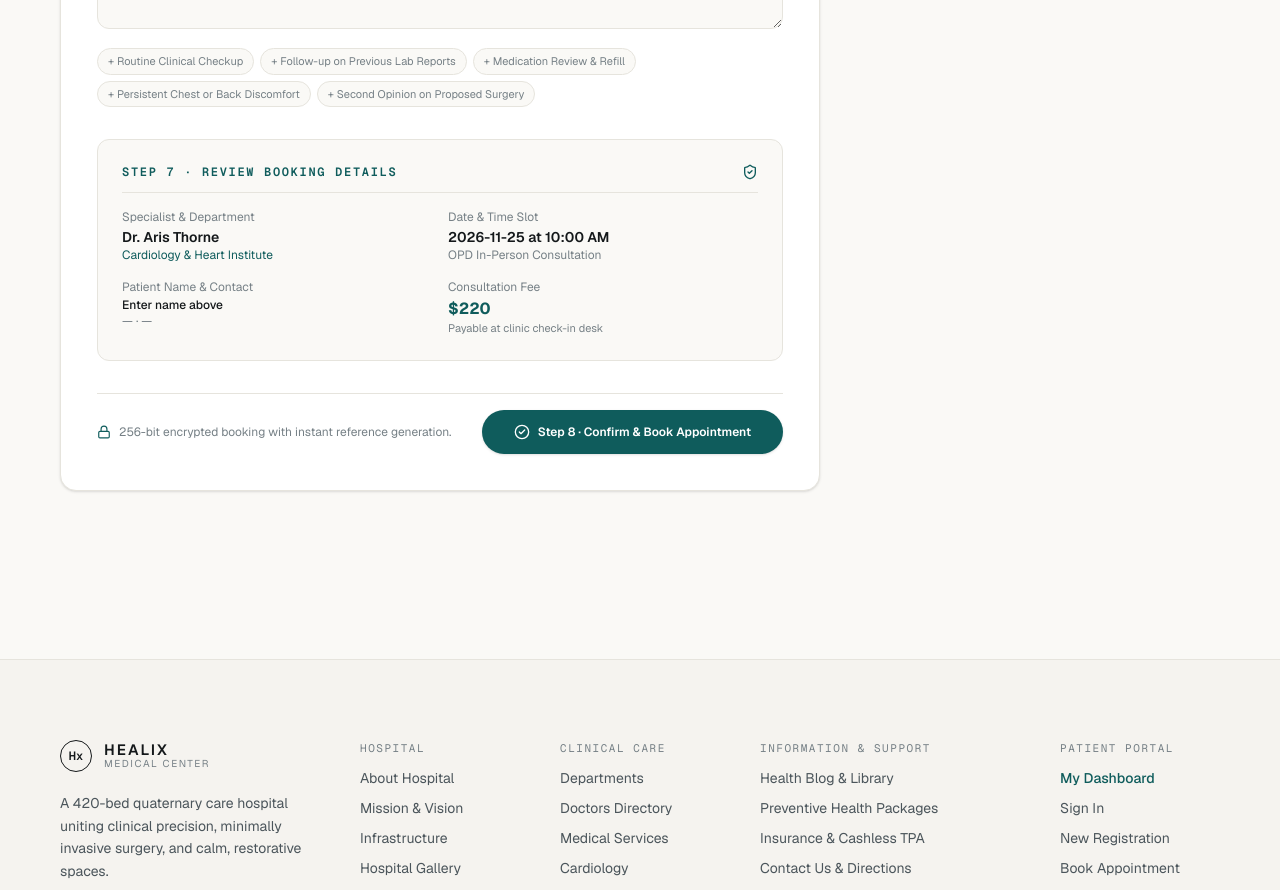
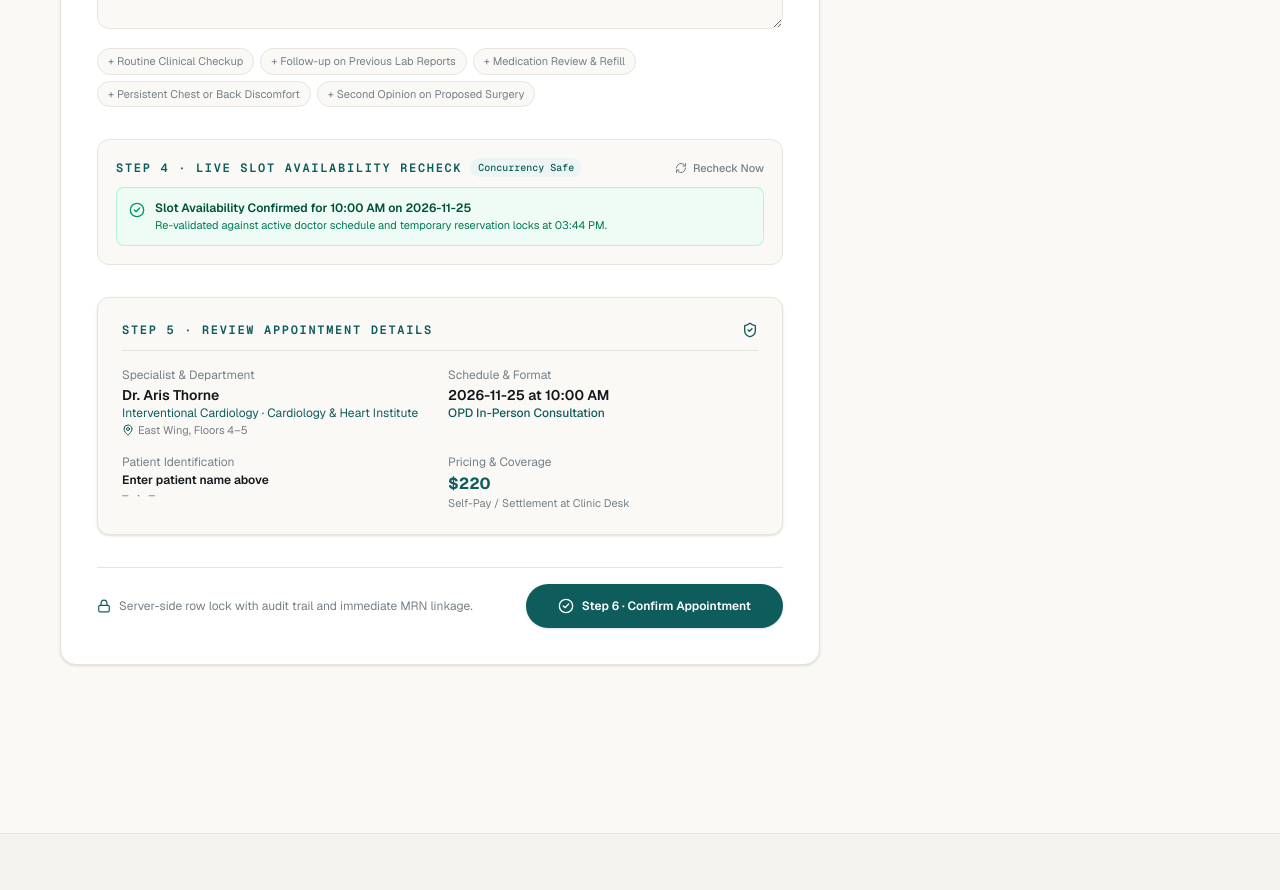
Before and after one commit to Basudev-Mardi/HEALix-0.3, a Next.js app in the folder frontend/my-app/: page /appointments/patient-details in a window 1280 px wide. Shown: the part 1400-2290 px from the top of the page. Built offline with nearby package versions, Linux system fonts and the light colour scheme; no server answers.

Commit message:
feat: complete Workflow C existing patient appointment booking with live slot recheck, review step, audit logs, and dashboard sync

```diff
--- a/frontend/my-app/components/PatientDetailsClient.tsx
+++ b/frontend/my-app/components/PatientDetailsClient.tsx
@@ -17,6 +17,8 @@ import {
   MapPin,
   Search,
   ShieldCheck,
+  AlertTriangle,
+  RefreshCw,
   Sparkles,
   Stethoscope,
   UserCheck,
@@ -78,6 +80,51 @@ export default function PatientDetailsClient({ doctors }: { doctors: Doctor[] })
   const [submitting, setSubmitting] = useState(false);
   const [error, setError] = useState('');
 
+  // Step 4: System checks slot availability again (Workflow C - Step 4)
+  const [slotStatus, setSlotStatus] = useState<'checking' | 'verified' | 'conflict'>('checking');
+  const [slotConflictMsg, setSlotConflictMsg] = useState('');
+  const [slotLastChecked, setSlotLastChecked] = useState('');
+  const [recheckingSlot, setRecheckingSlot] = useState(false);
+
+  const recheckSlotAvailability = async () => {
+    if (!bookingContext.doctor?.slug || !bookingContext.date || !bookingContext.slot) return;
+    setRecheckingSlot(true);
+    try {
+      const apiBase = getPublicApiBase();
+      const res = await fetch(
+        `${apiBase}/appointments/slots?doctor=${encodeURIComponent(
+          bookingContext.doctor.slug
+        )}&date=${encodeURIComponent(bookingContext.date)}`
+      );
+      if (res.ok) {
+        const json = await res.json();
+        const found = json.data?.slots?.find((s: any) => s.time === bookingContext.slot);
+        if (found && !found.available) {
+          setSlotStatus('conflict');
+          setSlotConflictMsg(
+            `The slot ${bookingContext.slot} on ${bookingContext.date} has just been occupied by another booking.`
+          );
+        } else {
+          setSlotStatus('verified');
+          setSlotConflictMsg('');
+          setSlotLastChecked(new Date().toLocaleTimeString([], { hour: '2-digit', minute: '2-digit' }));
+        }
+      } else {
+        setSlotStatus('verified');
+        setSlotLastChecked(new Date().toLocaleTimeString([], { hour: '2-digit', minute: '2-digit' }));
+      }
+    } catch {
+      setSlotStatus('verified');
+      setSlotLastChecked(new Date().toLocaleTimeString([], { hour: '2-digit', minute: '2-digit' }));
+    } finally {
+      setRecheckingSlot(false);
+    }
+  };
+
+  useEffect(() => {
+    recheckSlotAvailability();
+  }, [bookingContext.doctor?.slug, bookingContext.date, bookingContext.slot]);
+
   // Auto-detect logged in patient portal session if present
   useEffect(() => {
     const patient = getStoredPatient();
@@ -105,22 +152,26 @@ export default function PatientDetailsClient({ doctors }: { doctors: Doctor[] })
       setPatientDob(patient.date_of_birth || '');
       setPatientGender(patient.gender || '');
       if (patient.insurance_provider) setInsuranceProvider(patient.insurance_provider);
-      setLookupMessage(`Verified patient profile found for ${patient.full_name}`);
+      setLookupMessage(`Verified patient profile found for ${patient.full_name} (${patient.mrn || ''})`);
     } else {
       // Simulate verified demo patient lookup
-      setPatientName('Eleanor Vance');
-      setPatientEmail(q.includes('@') ? q : 'eleanor.vance@example.com');
-      setPatientPhone('+1 (617) 555-0144');
-      setPatientDob('1984-06-18');
+      setPatientName('Clara Vance');
+      setPatientEmail(q.includes('@') ? q : 'clara.vance@example.com');
+      setPatientPhone('+1 (617) 555-0148');
+      setPatientDob('1984-06-14');
       setPatientGender('Female');
       setInsuranceProvider('Blue Cross Blue Shield');
-      setLookupMessage(`Verified existing patient record retrieved for ${existingLookup}`);
+      setLookupMessage(`Verified existing patient record retrieved for ${existingLookup} (HX-MRN-402819)`);
     }
   }
 
   async function handleSubmit(e: React.FormEvent) {
     e.preventDefault();
     if (!bookingContext.doctor) return;
+    if (slotStatus === 'conflict') {
+      setError('Please select an available time slot before confirming your appointment.');
+      return;
+    }
     setError('');
     setSubmitting(true);
 
@@ -139,6 +190,7 @@ export default function PatientDetailsClient({ doctors }: { doctors: Doctor[] })
           patient_phone: patientPhone,
           patient_dob: patientDob || null,
           patient_gender: patientGender || null,
+          patient_mrn: loggedInPatient?.mrn || undefined,
           insurance_provider: insuranceProvider,
           reason_for_visit: reasonForVisit,
         }),
@@ -473,12 +525,81 @@ export default function PatientDetailsClient({ doctors }: { doctors: Doctor[] })
           </div>
         </div>
 
-        {/* Step 7: Review Booking & Confirmation CTA */}
-        <div className="rounded-xl border border-[#e6e4dd] bg-[#faf9f6] p-6 space-y-4">
+        {/* Step 4: System checks slot availability again (Workflow C - Step 4) */}
+        <div className="rounded-xl border border-[#e6e4dd] bg-[#faf9f6] p-4.5 space-y-2.5">
+          <div className="flex items-center justify-between">
+            <div className="flex items-center gap-2">
+              <span className="text-xs font-mono uppercase tracking-[0.14em] text-[#0f5c5c] font-semibold">
+                Step 4 · Live Slot Availability Recheck
+              </span>
+              <span className="px-2 py-0.5 rounded-full text-[10px] font-mono font-medium bg-[#edf5f4] text-[#0f5c5c]">
+                Concurrency Safe
+              </span>
+            </div>
+            <button
+              type="button"
+              onClick={recheckSlotAvailability}
+              disabled={recheckingSlot}
+              className="inline-flex items-center gap-1.5 text-[11px] font-medium text-[#768086] hover:text-[#0f5c5c] transition-colors"
+            >
+              <RefreshCw className={`h-3 w-3 ${recheckingSlot ? 'animate-spin' : ''}`} />
+              Recheck Now
+            </button>
+          </div>
+
+          {slotStatus === 'checking' && (
+            <div className="flex items-center gap-2 text-xs text-[#768086]">
+              <Loader2 className="h-3.5 w-3.5 animate-spin text-[#0f5c5c]" />
+              <span>Checking live slot capacity with hospital scheduling server...</span>
+            </div>
+          )}
+
+          {slotStatus === 'verified' && (
+            <div className="flex items-start gap-2.5 text-xs text-emerald-800 bg-emerald-50/80 border border-emerald-200/80 rounded-lg p-3">
+              <CheckCircle2 className="h-4 w-4 text-emerald-600 shrink-0 mt-0.5" />
+              <div className="flex-1">
+                <p className="font-semibold text-emerald-900">
+                  Slot Availability Confirmed for {bookingContext.slot} on {bookingContext.date}
+                </p>
+                <p className="text-[11px] text-emerald-700 mt-0.5">
+                  Re-validated against active doctor schedule and temporary reservation locks{slotLastChecked ? ` at ${slotLastChecked}` : ''}.
+                </p>
+              </div>
+            </div>
+          )}
+
+          {slotStatus === 'conflict' && (
+            <div className="flex items-start gap-2.5 text-xs text-rose-800 bg-rose-50 border border-rose-200 rounded-lg p-3">
+              <AlertTriangle className="h-4 w-4 text-rose-600 shrink-0 mt-0.5" />
+              <div className="flex-1 space-y-1.5">
+                <p className="font-semibold text-rose-900">Slot No Longer Available</p>
+                <p className="text-[11px] text-rose-700">
+                  {slotConflictMsg || 'This time slot was just reserved by another patient. Please choose another slot.'}
+                </p>
+                <Link
+                  href={`/appointments/book?doctor=${bookingContext.doctor?.slug || ''}&date=${bookingContext.date}`}
+                  className="inline-block mt-1 px-3 py-1 rounded-md bg-rose-700 text-white text-[11px] font-medium hover:bg-rose-800"
+                >
+                  Choose Another Slot &rarr;
+                </Link>
+              </div>
+            </div>
+          )}
+        </div>
+
+        {/* Step 5: Review Appointment Details (Workflow C - Step 5) */}
+        <div className="rounded-xl border border-[#e6e4dd] bg-[#faf9f6] p-6 space-y-4 shadow-sm">
           <div className="flex items-center justify-between border-b border-[#e6e4dd] pb-3">
-            <span className="text-xs font-mono uppercase tracking-[0.14em] text-[#0f5c5c] font-semibold">
-              Step 7 · Review Booking Details
-            </span>
+            <div className="flex items-center gap-2">
+              <span className="text-xs font-mono uppercase tracking-[0.14em] text-[#0f5c5c] font-semibold">
+                Step 5 · Review Appointment Details
+              </span>
+              {loggedInPatient?.mrn && (
+                <span className="px-2.5 py-0.5 rounded-full text-[10px] font-mono font-bold bg-[#14181a] text-white">
+                  MRN: {loggedInPatient.mrn}
+                </span>
+              )}
+            </div>
             <ShieldCheck className="h-4 w-4 text-[#0f5c5c]" />
           </div>
 
@@ -488,43 +609,70 @@ export default function PatientDetailsClient({ doctors }: { doctors: Doctor[] })
               <p className="font-semibold text-[#14181a] text-sm mt-0.5">
                 {bookingContext.doctor?.name}
               </p>
-              <p className="text-[#0f5c5c]">{bookingContext.doctor?.department_name}</p>
+              <p className="text-[#0f5c5c]">
+                {bookingContext.doctor?.specialty} · {bookingContext.doctor?.department_name}
+              </p>
+              {bookingContext.doctor?.department_floor && (
+                <p className="text-[11px] text-[#768086] mt-0.5 flex items-center gap-1">
+                  <MapPin className="h-3 w-3 text-[#0f5c5c]" />
+                  {bookingContext.doctor.department_floor}
+                </p>
+              )}
             </div>
+
             <div>
-              <p className="text-[#768086]">Date &amp; Time Slot</p>
+              <p className="text-[#768086]">Schedule &amp; Format</p>
               <p className="font-semibold text-[#14181a] text-sm mt-0.5">
                 {bookingContext.date} at {bookingContext.slot}
               </p>
-              <p className="text-[#768086]">{bookingContext.visitType}</p>
+              <p className="text-[#0f5c5c] font-medium">{bookingContext.visitType}</p>
             </div>
+
             <div>
-              <p className="text-[#768086]">Patient Name &amp; Contact</p>
-              <p className="font-medium text-[#14181a] mt-0.5">
-                {patientName || 'Enter name above'}
+              <p className="text-[#768086]">Patient Identification</p>
+              <p className="font-semibold text-[#14181a] mt-0.5">
+                {patientName || 'Enter patient name above'}
               </p>
-              <p className="text-[#768086]">{patientPhone || '—'} · {patientEmail || '—'}</p>
+              <p className="text-[#768086] font-mono text-[11px]">
+                {patientPhone || '—'} · {patientEmail || '—'}
+              </p>
+              {(patientDob || patientGender) && (
+                <p className="text-[11px] text-[#768086] mt-0.5">
+                  DOB: {patientDob || 'N/A'} · Gender: {patientGender || 'N/A'}
+                </p>
+              )}
             </div>
+
             <div>
-              <p className="text-[#768086]">Consultation Fee</p>
+              <p className="text-[#768086]">Pricing &amp; Coverage</p>
               <p className="font-bold text-base text-[#0f5c5c] mt-0.5">
                 {bookingContext.doctor?.consultation_fee || '$180'}
               </p>
-              <p className="text-[11px] text-[#768086]">Payable at clinic check-in desk</p>
+              <p className="text-[11px] text-[#768086]">
+                {insuranceProvider ? `Insurance: ${insuranceProvider}` : 'Self-Pay / Settlement at Clinic Desk'}
+              </p>
             </div>
           </div>
+
+          {reasonForVisit && (
+            <div className="pt-3 border-t border-[#e6e4dd] text-xs">
+              <span className="text-[#768086] block text-[11px] font-mono uppercase tracking-wider">Clinical Notes:</span>
+              <p className="text-[#14181a] italic mt-0.5">&quot;{reasonForVisit}&quot;</p>
+            </div>
+          )}
         </div>
 
-        {/* Step 8: Confirm Appointment Button */}
+        {/* Step 6: Patient Confirms Booking (Workflow C - Step 6) */}
         <div className="pt-4 border-t border-[#e6e4dd] flex flex-col sm:flex-row sm:items-center justify-between gap-4">
           <div className="flex items-center gap-2 text-xs text-[#768086]">
             <Lock className="h-3.5 w-3.5 text-[#0f5c5c]" />
-            <span>256-bit encrypted booking with instant reference generation.</span>
+            <span>Server-side row lock with audit trail and immediate MRN linkage.</span>
           </div>
 
           <button
             type="submit"
-            disabled={submitting}
-            className="inline-flex items-center justify-center gap-2 px-8 py-3.5 rounded-full bg-[#0f5c5c] text-white text-xs font-semibold hover:bg-[#0b4747] disabled:opacity-60 transition-colors shadow-sm shrink-0"
+            disabled={submitting || slotStatus === 'conflict'}
+            className="inline-flex items-center justify-center gap-2 px-8 py-3.5 rounded-full bg-[#0f5c5c] text-white text-xs font-semibold hover:bg-[#0b4747] disabled:opacity-50 disabled:cursor-not-allowed transition-colors shadow-sm shrink-0"
           >
             {submitting ? (
               <>
@@ -534,7 +682,7 @@ export default function PatientDetailsClient({ doctors }: { doctors: Doctor[] })
             ) : (
               <>
                 <CheckCircle2 className="h-4 w-4" />
-                Step 8 · Confirm &amp; Book Appointment
+                Step 6 · Confirm Appointment
               </>
             )}
           </button>
```
Also changed, not shown: frontend/my-app/app/login/page.tsx (+7 -3 lines), frontend/my-app/components/ConfirmationClient.tsx (+44 -1 lines), 1 other file (tests, documents, lock files or other folders).
